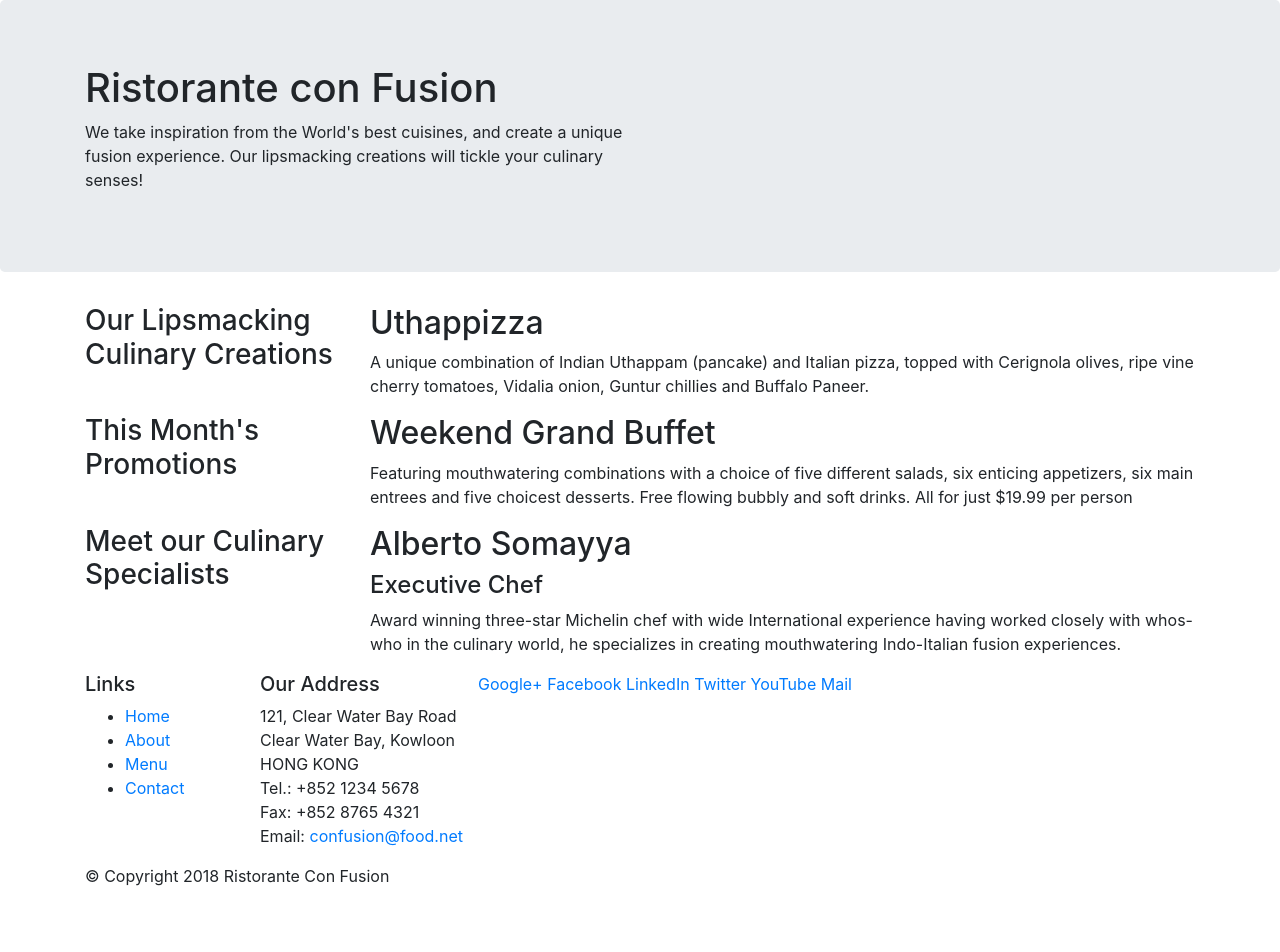
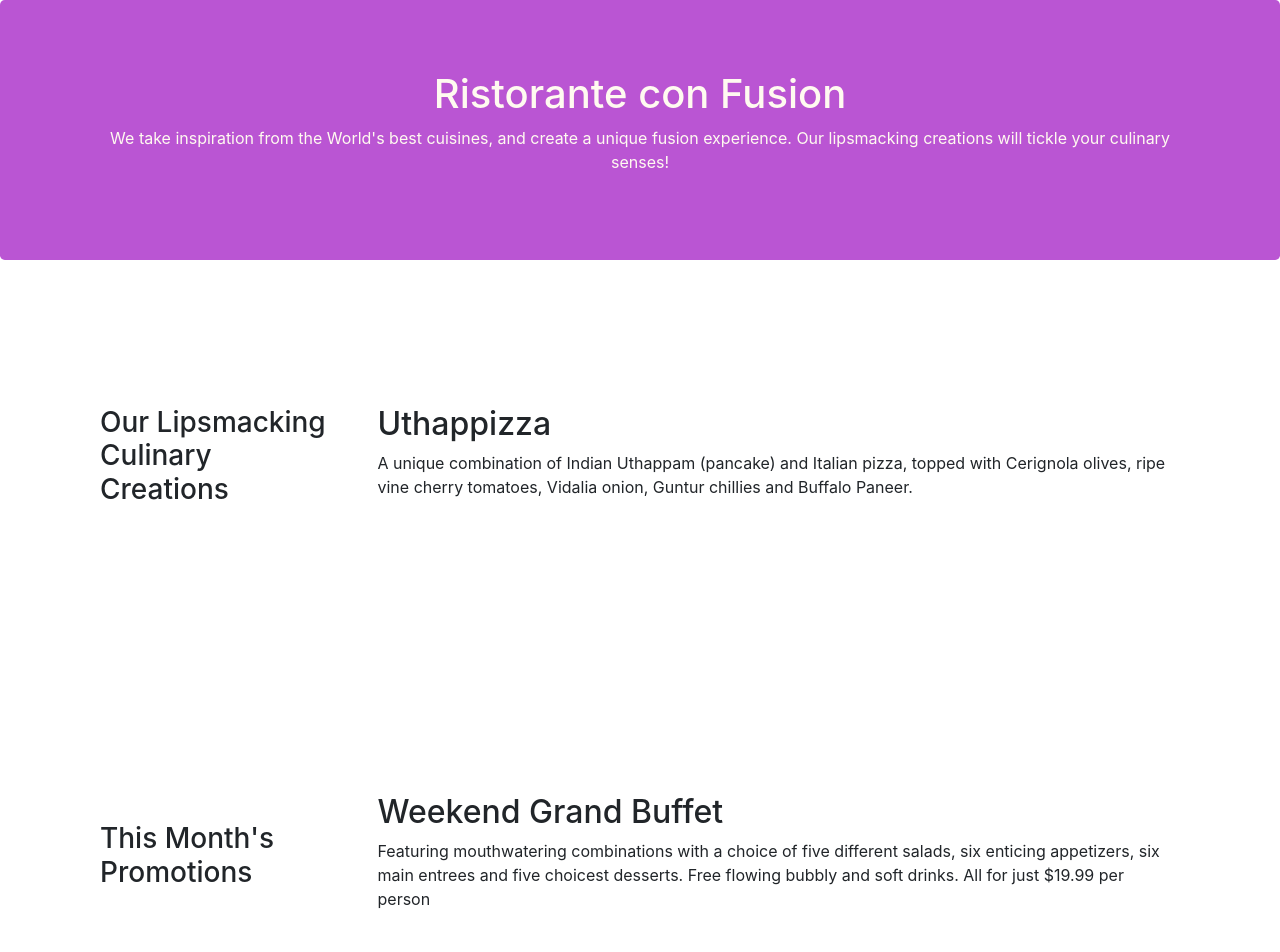
Before and after one commit to Yadav-Rakesh/bootstrap-intro, a website: page index.html in a window 1280 px wide. Shown: the top 952 px of the page. Before the commit the page ends 904 px from the top, so only its background shows below. Drawn offline with nearby package versions, Linux system fonts and the light colour scheme.

Commit message:
bootstrap grid 2

```diff
--- /dev/null
+++ b/css/styles.css
@@ -0,0 +1,31 @@
+.row-header{
+    margin: 0px auto;
+    padding: 0px auto;
+}
+.row-content{
+    margin: 0px auto;
+    padding: 50px 0px 50px;
+    min-height: 400px;
+}
+
+.footer{
+    background-color: rgb(230, 214, 219);
+    margin: 0px auto;
+    padding: 20px 0px 20px 0px;
+}
+
+.jumbotron{
+    padding: 70px 30px 70px 30px;
+    margin: 0px auto;
+
+    background: mediumorchid;
+    color: floralwhite;
+    text-align: center;
+}
+
+.address{
+    font-size: 80%;
+    margin: 0px;
+    color: #0f0f0f;
+
+}
--- a/index.html
+++ b/index.html
@@ -9,26 +9,26 @@
 
     <!-- Bootstrap CSS -->
     <link rel="stylesheet" href="node_modules/bootstrap/dist/css/bootstrap.min.css">
+    <link rel="stylesheet" href="css/styles.css">
     <title>Ristorante Con Fusion</title>
 </head>
 
 <body>
 
     <header class="jumbotron">
-        <div class="container">
-            <div class="row">
-                <div class="col-12 col-sm-6">
+        <div class="container ">
+            <div class="row row-header ">
+                <div class="col-12 col-sm-12 ">
                     <h1>Ristorante con Fusion</h1>
                     <p>We take inspiration from the World's best cuisines, and create a unique fusion experience. Our lipsmacking creations will tickle your culinary senses!</p>
                 </div>
-                <div class="col-12 col-sm">
-                </div>
+
             </div>
         </div>
     </header>
 
     <div class="container">
-        <div class="row">
+        <div class="row row-content align-items-center">
             <div class="col-12 col-sm-4 col-md-3">
                 <h3>Our Lipsmacking Culinary Creations</h3>
             </div>
@@ -39,7 +39,7 @@
         </div>
 
 
-        <div class="row">
+        <div class="row row-content align-items-center">
             <div class="col-12 col-sm-4 col-md-3">
                 <h3>This Month's Promotions</h3>
             </div>
@@ -49,7 +49,7 @@
             </div>
         </div>
 
-        <div class="row">
+        <div class="row row-content align-items-center">
             <div class="col-12 col-sm-4 col-md-3">
                 <h3>Meet our Culinary Specialists</h3>
             </div>
@@ -61,19 +61,19 @@
         </div>
     </div>
 
-    <footer>
+    <footer class="footer">
         <div class="container">
-            <div class="row">
-                <div class="col-6 offest-1 col-sm-2">
+            <div class="row ">
+                <div class="col-6 offest-1 col-sm-3">
                     <h5>Links</h5>
-                    <ul>
+                    <ul class="list-unstyled">
                         <li><a href="#">Home</a></li>
                         <li><a href="#">About</a></li>
                         <li><a href="#">Menu</a></li>
                         <li><a href="#">Contact</a></li>
                     </ul>
                 </div>
-                <div clas="col-6 col-sm-5">
+                <div clas="col-6 col-sm-4">
                     <h5>Our Address</h5>
                     <address>
 		              121, Clear Water Bay Road<br>
@@ -84,8 +84,8 @@
 		              Email: <a href="mailto:confusion@food.net">confusion@food.net</a>
 		           </address>
                 </div>
-                <div class="col-12 col-sm-5">
-                    <div >
+                <div class="col-12 col-sm align-self-center">
+                    <div class="text-center">
                         <a href="http://google.com/+">Google+</a>
                         <a href="http://www.facebook.com/profile.php?id=">Facebook</a>
                         <a href="http://www.linkedin.com/in/">LinkedIn</a>
@@ -95,7 +95,7 @@
                     </div>
                 </div>
            </div>
-           <div class="row">
+           <div class="row justify-content-center">
                 <div class="col-auto">
                     <p>© Copyright 2018 Ristorante Con Fusion</p>
                 </div>
```
